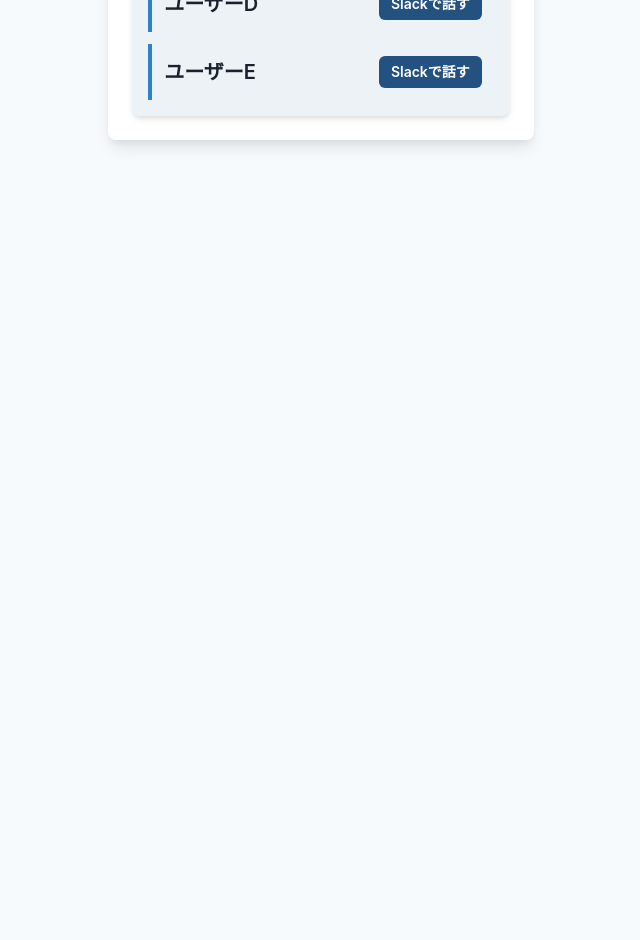
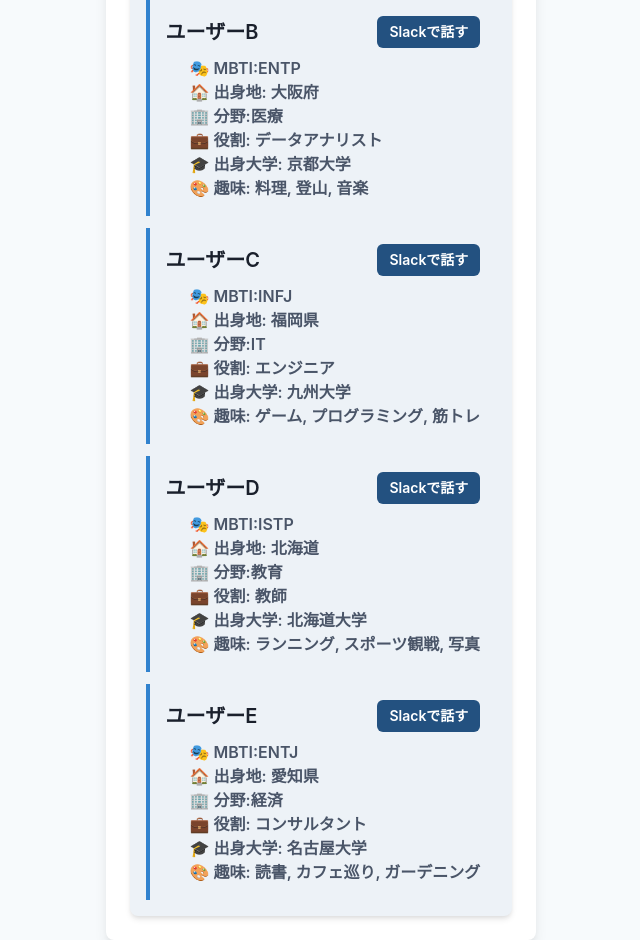
Before and after one commit to sbmtrntr/Hackathon_team4, a Next.js app: page /result in a window 1280 px wide. Shown: the part 480-1420 px from the top of the page, without its empty margins (319-959 px from the left). Before the commit the page ends 800 px from the top, so only its background shows below. Built offline with nearby package versions, Linux system fonts and the light colour scheme; what @chakra-ui/next-js would draw is missing.

Commit message:
好みの情報を表示させるようにした

```diff
--- a/app/result/page.tsx
+++ b/app/result/page.tsx
@@ -1,14 +1,130 @@
 "use client";
-import { Center, Button, VStack, Box, Heading, Text, List, ListItem, ListIcon } from "@chakra-ui/react";
-import React from "react";
+// import { Center, Button, VStack, Box, Heading, Text, List, ListItem, ListIcon } from "@chakra-ui/react";
+// import React from "react";
 
-const users = ["ユーザーA", "ユーザーB", "ユーザーC", "ユーザーD", "ユーザーE"];
+// const users = ["ユーザーA", "ユーザーB", "ユーザーC", "ユーザーD", "ユーザーE"];
 
-const Result: React.FC = () => {
+// const Result: React.FC = () => {
 
-  const handleClick = (userName) => {
+//   const handleClick = (userName) => {
+//     alert(`${userName} と Slack で話すボタンが押されました！`);
+//     // 実際にはここで Slack のリンクに飛ばす処理を実装
+//   };
+
+//   return (
+//     <Center mt={10}>
+//       <VStack spacing={6}>
+//         <Box
+//           maxW="lg"
+//           mx="auto"
+//           bg="white"
+//           boxShadow="lg"
+//           borderRadius="lg"
+//           p={6}
+//           textAlign="center"
+//         >
+//           <Heading as="h1" size="xl" color="gray.800" borderBottom="2px solid" pb={2}>
+//             🎉 マッチング結果 🎉
+//           </Heading>
+//           <Text fontSize="lg" color="gray.700" mt={4}>
+//             あなたにぴったりなユーザーを見つけました！
+//           </Text>
+//           <List bg="gray.100" borderRadius="lg" p={4} boxShadow="md" mt={4} spacing={3}>
+//             {users.map((user) => (
+//               <ListItem
+//                 key={user}
+//                 fontSize="xl"
+//                 fontWeight="semibold"
+//                 color="gray.800"
+//                 p={3}
+//                 borderLeft="4px solid"
+//                 borderColor="blue.500"
+//                 display="flex"
+//                 justifyContent="space-between"
+//                 alignItems="center"
+//               >
+//                 <span>
+//                   {user}
+//                 </span>
+//                 <Button
+//                   onClick={() => handleClick(user)}
+//                   textColor="white"
+//                   bg="#235180"
+//                   size="sm"
+//                 >
+//                   Slackで話す
+//                 </Button>
+//               </ListItem>
+//             ))}
+//           </List>
+//         </Box>
+//       </VStack>
+//     </Center>
+//   );
+// }
+
+// export default Result;
+
+import {
+  Center, VStack, Box, Heading, Text, List, ListItem, ListIcon, Button, Badge
+} from "@chakra-ui/react";
+
+const users = [
+  {
+    name: "ユーザーA",
+    hobbies: "読書, 旅行, 映画鑑賞",
+    hometown: "東京都",
+    field: "公共",
+    role: "SE",
+    mbti: "INTJ",
+    alma_mater: "東京大学",
+    preferences: "hometown"
+  },
+  {
+    name: "ユーザーB",
+    hobbies: "料理, 登山, 音楽",
+    hometown: "大阪府",
+    field: "医療",
+    role: "データアナリスト",
+    mbti: "ENTP",
+    alma_mater: "京都大学",
+    preferences: "field"
+  },
+  {
+    name: "ユーザーC",
+    hobbies: "ゲーム, プログラミング, 筋トレ",
+    hometown: "福岡県",
+    field: "IT",
+    role: "エンジニア",
+    mbti: "INFJ",
+    alma_mater: "九州大学",
+    preferences: "mbti"
+  },
+  {
+    name: "ユーザーD",
+    hobbies: "ランニング, スポーツ観戦, 写真",
+    hometown: "北海道",
+    field: "教育",
+    role: "教師",
+    mbti: "ISTP",
+    alma_mater: "北海道大学",
+    preferences: "alma_mater"
+  },
+  {
+    name: "ユーザーE",
+    hobbies: "読書, カフェ巡り, ガーデニング",
+    hometown: "愛知県",
+    field: "経済",
+    role: "コンサルタント",
+    mbti: "ENTJ",
+    alma_mater: "名古屋大学",
+    preferences: "role"
+  }
+];
+
+export default function MatchingResult() {
+  const handleClick = (userName: string) => {
     alert(`${userName} と Slack で話すボタンが押されました！`);
-    // 実際にはここで Slack のリンクに飛ばす処理を実装
   };
 
   return (
@@ -32,28 +148,48 @@ const Result: React.FC = () => {
           <List bg="gray.100" borderRadius="lg" p={4} boxShadow="md" mt={4} spacing={3}>
             {users.map((user) => (
               <ListItem
-                key={user}
+                key={user.name}
                 fontSize="xl"
                 fontWeight="semibold"
                 color="gray.800"
-                p={3}
+                p={4}
                 borderLeft="4px solid"
                 borderColor="blue.500"
                 display="flex"
-                justifyContent="space-between"
-                alignItems="center"
+                flexDirection="column"
+                alignItems="start"
+                gap={2}
               >
-                <span>
-                  {user}
-                </span>
+                <Box display="flex" justifyContent="space-between" width="100%" alignItems="center">
+                  <Text>
+                    {user.name}
+                  </Text>
                   <Button
-                  onClick={() => handleClick(user)}
+                    onClick={() => handleClick(user.name)}
                     textColor="white"
                     bg="#235180"
                     size="sm"
                   >
                     Slackで話す
                   </Button>
+                </Box>
+
+                <Box fontSize="md" color="gray.600" pl={6} textAlign="left">
+                  <Text>🎭 MBTI:{user.mbti}</Text>
+                  <Text>🏠 出身地: {user.hometown}</Text>
+                  <Text>🏢 分野:{user.field}</Text>
+                  <Text>💼 役割: {user.role}</Text>
+                  <Text>🎓 出身大学: {user.alma_mater}</Text>
+                  <Text>🎨 趣味: {user.hobbies}</Text>
+
+                  {/* <Badge colorScheme="blue" mt={2} fontSize="sm">
+                    優先表示: {user.preferences === "hometown" ? `🏠 ${user.hometown}`
+                    : user.preferences === "field" ? `🏢 ${user.field}`
+                    : user.preferences === "role" ? `💼 ${user.role}`
+                    : user.preferences === "mbti" ? `🎭 ${user.mbti}`
+                    : `🎓 ${user.alma_mater}`}
+                  </Badge> */}
+                </Box>
               </ListItem>
             ))}
           </List>
@@ -62,5 +198,3 @@ const Result: React.FC = () => {
     </Center>
   );
 }
-
-export default Result;
```
Lines whose indentation alone changed are shown as unchanged.
